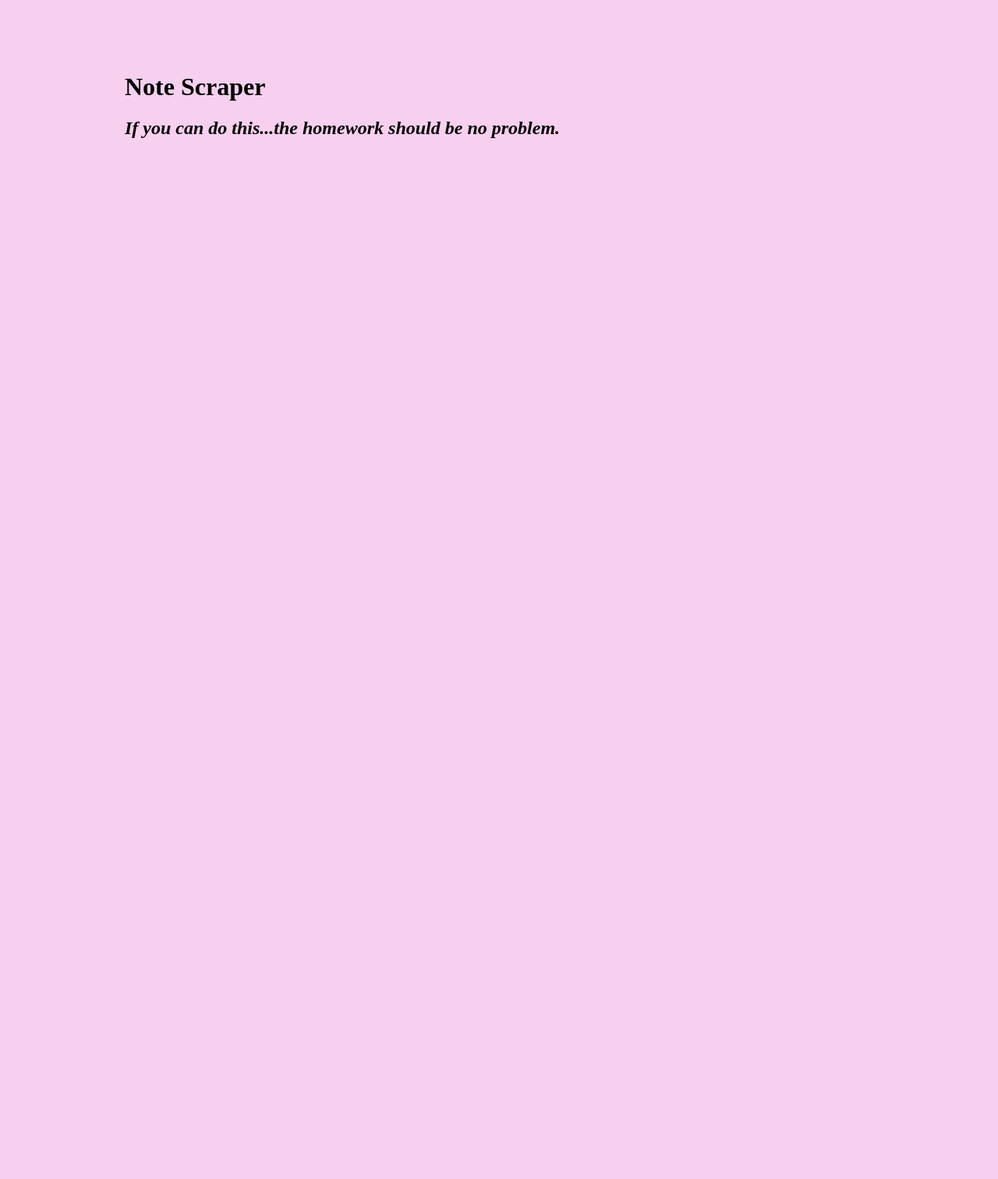
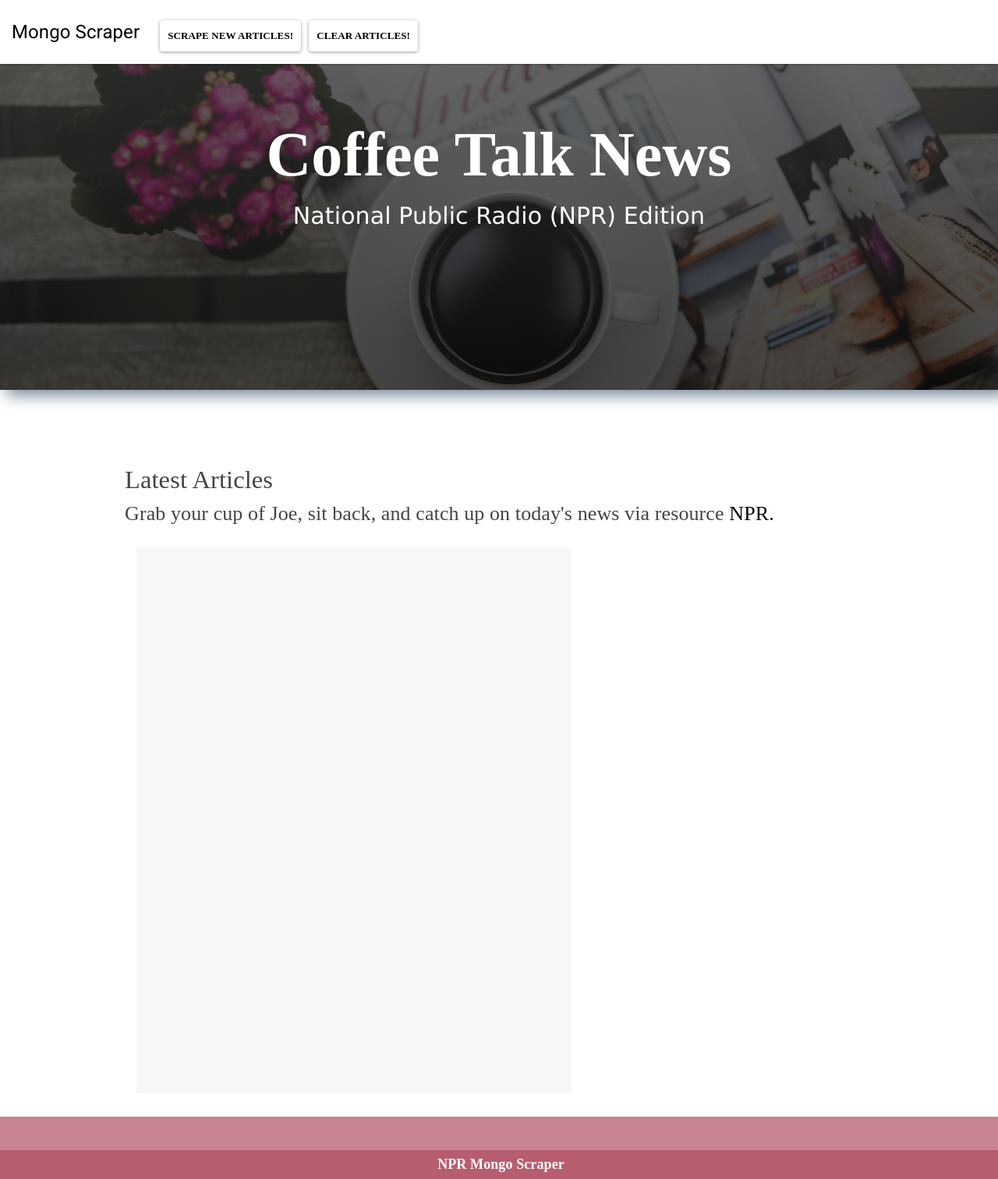
Before and after one commit to DanaNobile/NPR-Mongo, a website: page public/index.html in a window 1280 px wide. Shown: the whole page at 78% size. Before the commit the page ends 910 px from the top, so only its background shows below. Drawn offline with nearby package versions, Linux system fonts and the light colour scheme; some packages are replaced by stand-ins of ours; no server answers; a script that the page names is missing; a web font is replaced by a local one.

Commit message:
Added styling to main page html and css

```diff
--- a/public/app.js
+++ b/public/app.js
@@ -3,7 +3,7 @@ $.getJSON("/articles", function (data) {
     // For each one
     for (var i = 0; i < data.length; i++) {
         // Display the apropos information on the page
-        $("#articles").append("<p data-id='" + data[i]._id + "'>" + data[i].title + "<br />" + data[i].link + "</p>");
+        $("#articles").append("<p data-id='" + data[i]._id + "'>" + data[i].title + "<br />" + data[i].link + data[i].tease + "</p>");
     }
 });
 
--- a/public/index.html
+++ b/public/index.html
@@ -1,5 +1,8 @@
 <!DOCTYPE html>
 <html lang="en-us">
+
+<link rel="stylesheet" href="https://cdnjs.cloudflare.com/ajax/libs/bootswatch/4.0.0/materia/bootstrap.min.css" />
+<link href="https://fonts.googleapis.com/css?family=Cormorant+SC" rel="stylesheet">
 <link rel="stylesheet" href="style.css">
 
 <head>
@@ -9,34 +12,8 @@
 </head>
 
 <body>
-    <div id="wrapper">
-        <h1>Note Scraper</h1>
-        <h2><i>If you can do this...the homework should be no problem.</i></h2>
-        <div id="articles"></div>
-        <div id="notes"></div>
-    </div>
-    <script src="https://cdnjs.cloudflare.com/ajax/libs/jquery/3.2.1/jquery.min.js"></script>
-    <script src="app.js"></script>
-</body>
-
-</html>
-
-
-
-<!-- <html lang="en">
-
-<head>
-    <title>Mongo Scraper</title>
-    <meta charset="UTF-8">
-    <meta name="viewport" content="width=device-width, initial-scale=1">
-    <link rel="stylesheet" href="https://cdnjs.cloudflare.com/ajax/libs/bootswatch/4.0.0/materia/bootstrap.min.css">
-    <link href="https://fonts.googleapis.com/css?family=Cormorant+SC" rel="stylesheet">
-    <link rel="stylesheet" href="style.css">
-</head>
-
-<body>
-    <nav class="navbar navbar-expand-lg navbar-dark bg-primary">
-        <a class="navbar-brand" href="/">Mongo Scraper</a>
+    <nav class="navbar navbar-expand-lg">
+        <a class="navbar-brand home" href="/">Mongo Scraper</a>
         <button class="navbar-toggler" data-toggle="collapse" data-target="#navbarColor01" aria-controls="navbarColor01"
             aria-expanded="false" aria-label="Toggle navigation">
             <span class="navbar-toggler-icon"></span>
@@ -44,14 +21,14 @@
 
         <div class="collapse navbar-collapse" id="navbarColor01">
             <ul class="navbar-nav mr-auto">
-                <li class="nav-item active">
-                    <a class="nav-link" href="/">Home
+                <!-- <li class="nav-item active"> -->
+                <!-- <a class="nav-link" href="/">Home
                         <span class="sr-only">(current)</span>
-                    </a>
-                </li>
-                <li class="nav-item">
+                    </a> -->
+                <!-- </li> -->
+                <!-- <li class="nav-item">
                     <a class="nav-link" href="/saved">Saved Articles</a>
-                </li>
+                </li> -->
                 <li class="nav-item">
                     <a class="btn scrape-new">SCRAPE NEW ARTICLES!</a>
                 </li>
@@ -68,28 +45,27 @@
         <div class="background-image">
         </div>
         <div class="caption">
-            <h1>Mongo Scraper</h1>
-            <p>New York Times Edition</p>
-        </div>
-    </div>
-    <div class="container-fluid article-container">
-        <div class="alert alert-warning text-center">
-            <h4>Uh Oh. Looks like we don't have any new articles.</h4>
-        </div>
-        <div class="card">
-            <div class="card-header text-center">
-                <h3>What Would You Like To Do?</h3>
-            </div>
-            <div class="card-body text-center">
-                <h4><a class="scrape-new">Try Scraping New Articles</a></h4>
-                <h4><a href="/saved">Go to Saved Articles</a></h4>
-            </div>
+            <h1>Coffee Talk News</h1>
+            <p>National Public Radio (NPR) Edition</p>
         </div>
     </div>
 
+
+    <div id="wrapper">
+        <h1>Latest Articles</h1>
+        <h2>Grab your cup of Joe, sit back, and catch up on today's news via resource <a
+                href="https://www.npr.org/sections/news/" target="_blank">NPR.</a></h2>
+        <br>
+        <div class="container-fluid article-container">
+            <div class="card-header" id="articles">
+
+            </div>
+            <div id="notes"></div>
+        </div>
+    </div>
     <footer class="footer">
         <div class="container">
-            <p>New York Times Mongo Scraper</p>
+            <p>NPR Mongo Scraper</p>
         </div>
     </footer>
 
@@ -97,10 +73,6 @@
     <script src="https://maxcdn.bootstrapcdn.com/bootstrap/3.3.7/js/bootstrap.min.js"></script>
     <script src="https://cdnjs.cloudflare.com/ajax/libs/bootbox.js/4.4.0/bootbox.min.js"></script>
     <script src="app.js"></script>
-
-
-
-
 </body>
 
-</html> -->
+</html>
--- a/public/style.css
+++ b/public/style.css
@@ -1,9 +1,27 @@
-body { background-color: rgb(246, 208, 238) }
+body {
+  background-color: #ffffff;
+  margin-bottom: 80px;
+}
+
+h1{
+  font-family: "Cormorant SC";
+}
+
+h2{
+  font-family: "Cormorant SC";
+}
+
+p{
+  font-family: 'Lucida Sans', 'Lucida Sans Regular', 'Lucida Grande', 'Lucida Sans Unicode', Geneva, Verdana, sans-serif;
+}
 #wrapper {
   width: 960px;
   margin-left: auto;
   margin-right: auto;
   padding-top: 5%;
+  /* background-image: url("../assets/coffee-notes.jpg");
+  background-position: center; */
+
 }
 #articles {
   display: inline-block;
@@ -14,11 +32,27 @@ body { background-color: rgb(246, 208, 238) }
 #notes {
   float: right;
   width: 30%;
+  background-image: linear-gradient(rgba(250, 250, 250, 0.5), rgba(250, 248, 248, 0.5)),url("../assets/coffee-notes.jpg");
+  background-position: center;
+}
+
+#savenote{
+  background-color: #af4c61af;
+  border-radius: 15px;
+  max-height: 30px;
+  max-width: 250px;
+  padding-top: 5px;
+  padding-bottom: 10px;
+  margin-top: 10px;
+  margin-bottom: 10px;
+  font-family: 'Lucida Sans', 'Lucida Sans Regular', 'Lucida Grande', 'Lucida Sans Unicode', Geneva, Verdana, sans-serif;
+  border: none;
 }
 textarea, input {
   display: block;
   width: 100%;
-  background-color: #FCF5C7;
+  background: transparent;
+
 }
 input {
   height: 36px;
@@ -29,18 +63,15 @@ textarea {
   font-size: 18px;
 }
 
-/* html {
+html {
   position: relative;
   min-height: 100%;
 }
 
-  body {
-    margin-bottom: 80px;
-    background-image: url("../images/paper.png");
-  }
+
 
 .card a:not([href]):not([tabindex]).scrape-new {
-    color: #2196F3;
+  color: #af4c61af;
 }
 
 .footer {
@@ -49,12 +80,25 @@ textarea {
   width: 100%;
   height: 80px;
   color: white;
-    background-color: #2196f3;
+  background-color: #af4c61af;
+  text-align: center;
+  font-family: "Cormorant SC";
 }
 
 .navbar {
   margin-bottom: 0;
+  position: fixed;
+  z-index: 99;
+  width: 100%;
+  top: 0;
+  margin: 0 0 30px;
+  padding-left: 15px;
+  overflow: auto;
+  background-color: white;
+
 }
+
+
 
 .jumbotron {
   position: relative;
@@ -63,6 +107,7 @@ textarea {
   padding: 0;
   font-family: "Cormorant SC";
   box-shadow: 10px 5px 20px 2px lightslategrey;
+
 }
 
 .jumbotron .overlay {
@@ -78,8 +123,9 @@ textarea {
 
 .jumbotron .background-image {
   height: 100%;
-    background-image: url("../images/newspaper.jpg");
+  background-image: url("../assets/coffee.jpg");
   background-size: cover;
+  background-position: center;
 }
 
 .jumbotron .caption {
@@ -114,7 +160,7 @@ textarea {
 }
 
 .card .card-header {
-    background-color: #f321e9;
+  background-color: #af4c61af;
   position: relative;
   padding-top: 30px;
   padding-bottom: 30px;
@@ -154,7 +200,9 @@ textarea {
   padding-left: 10px;
   margin: 0;
   font-weight: 800;
-    background: #0c7cd5;
+  background: #af4c61af;
+  font-family: "Cormorant SC";
+  font-size: 18px;
 }
 
 .navbar-nav > li > a.scrape-new,
@@ -163,16 +211,22 @@ textarea {
   margin-top: 10px;
   margin-left: 10px;
   font-weight: 800;
-    color: white;
+  color: black;
+  font-family: "Cormorant SC" ;
 }
 
 .navbar-nav > li > a.scrape-new:hover,
 .navbar-nav > li > a.clear:hover {
-    background: #4caf50;
+  background: #af4c61af;
+}
+
+a{
+  color:  black;
 }
 
 .navbar-nav > li > a.scrape-new:active {
-    background: #1ce5ca;
+  background:  #af4c61af;
+
 }
 
 .scrape-new {
@@ -198,4 +252,3 @@ textarea {
   position: relative;
   bottom: 10px;
 }
-   */
```
Also changed, not shown: public/assets/coffee-notes.jpg (added), public/assets/coffee.jpg (added). Lines whose indentation alone changed are shown as unchanged.
